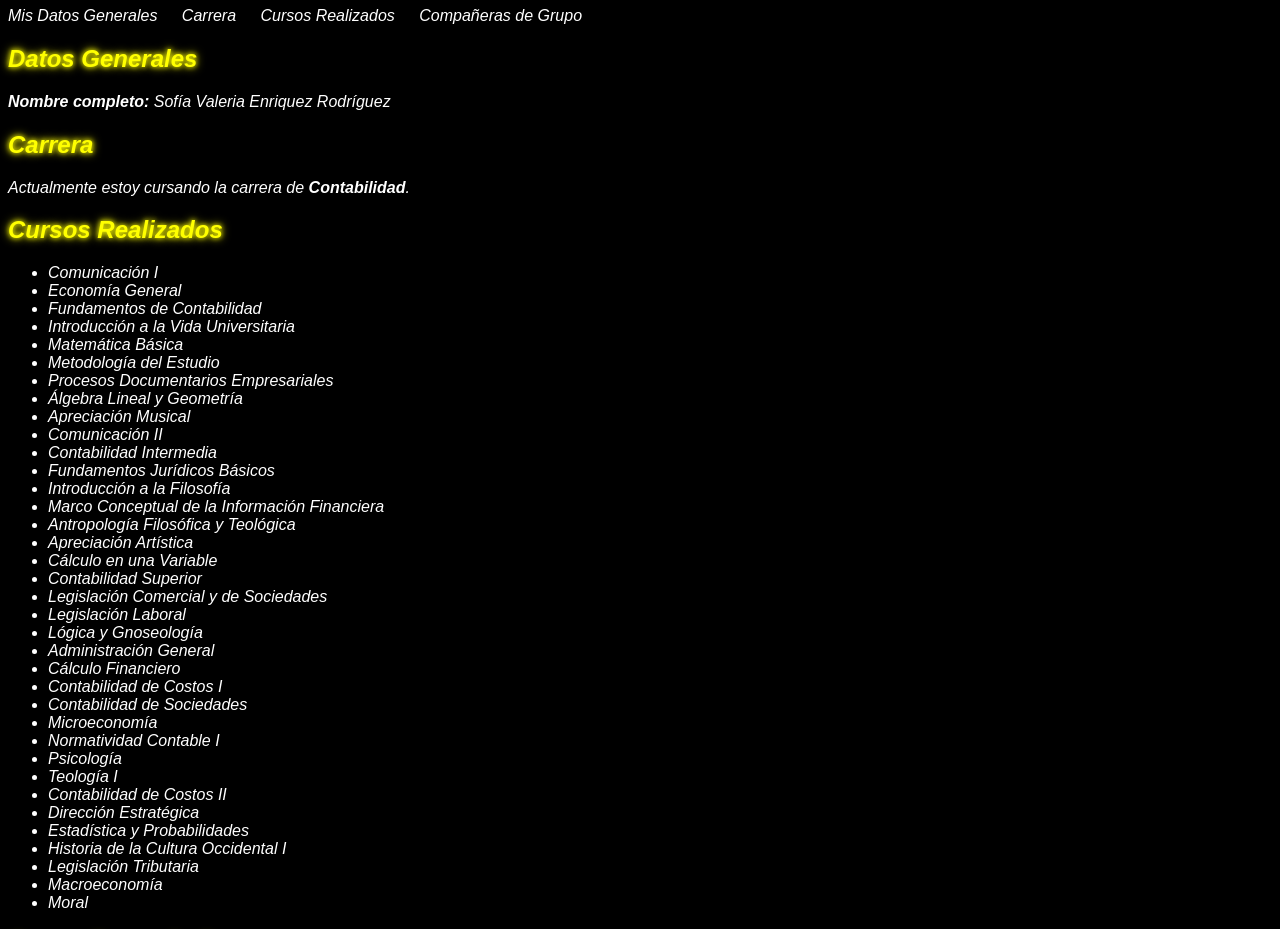
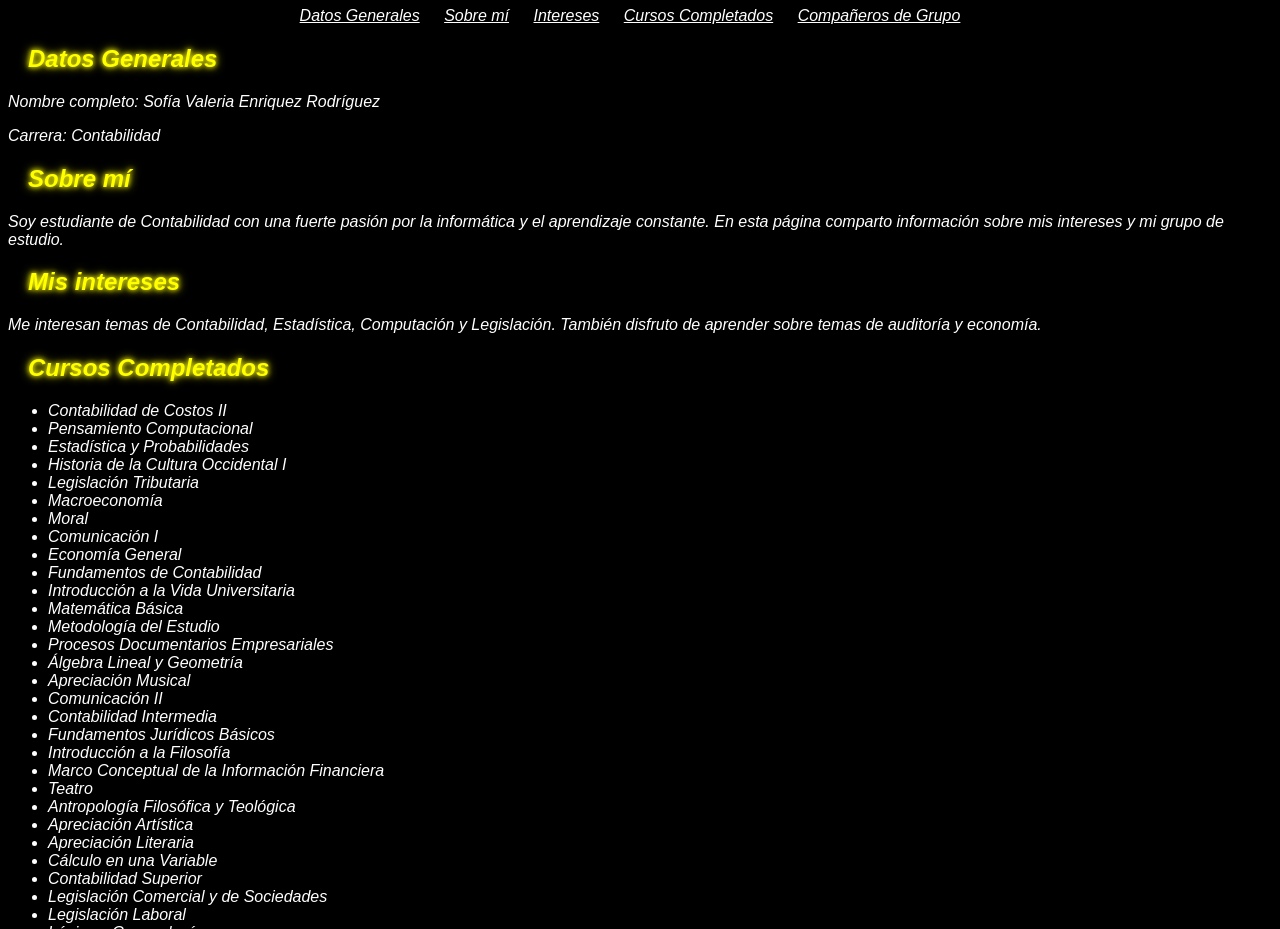
Before and after one commit to sofiavenriquezr/Mi-p-gina-web, a plain HTML site: page index.html in a window 1280 px wide. Shown: the part 73-1002 px from the top of the page. Drawn offline with Linux system fonts and the light colour scheme.

Commit message:
Add files via upload

```diff
--- a/index.html
+++ b/index.html
@@ -3,77 +3,108 @@
 <head>
     <meta charset="UTF-8">
     <meta name="viewport" content="width=device-width, initial-scale=1.0">
-    <title>Sofía Valeria Enriquez Rodríguez</title>
+    <title>Sofía Valeria Enriquez Rodríguez - Página Personal</title>
+
+    <!-- Meta descripción y palabras clave para SEO -->
+    <meta name="description" content="Página personal de Sofía Valeria Enriquez Rodríguez. Conoce más sobre mí, mis datos generales, mis intereses y mis compañeros de estudio.">
+    <meta name="keywords" content="Sofía Valeria Enriquez Rodríguez, compañeros de grupo, ICC, estudios, Alexandra Atamari, Fernanda Chávez, Nicole Galdós, cursos">
+
     <style>
+        /* Estilos globales */
         body {
-            background-color: black; /* Fondo negro */
-            color: white; /* Texto blanco */
-            font-family: 'Arial', sans-serif; /* Cambia la fuente aquí */
-            font-style: italic; /* Cursivo */
+            background-color: black;
+            color: white;
+            font-family: 'Arial', sans-serif;
+            font-style: italic;
         }
 
+        /* Encabezado */
         h1 {
+            color: #ffff00;
             text-align: center;
-            color: #ffff00; /* Color amarillo fosforescente */
-            text-shadow: 0 0 5px #ffff00, 0 0 10px #ffff00; /* Efecto brillante */
+            text-shadow: 0 0 5px #ffff00, 0 0 10px #ffff00;
         }
 
+        /* Subtítulos alineados a la izquierda */
         h2 {
-            color: #ffff00; /* Subtítulos en amarillo fosforescente */
-            text-shadow: 0 0 5px #ffff00, 0 0 10px #ffff00; /* Efecto brillante */
+            color: #ffff00;
+            text-shadow: 0 0 5px #ffff00, 0 0 10px #ffff00;
+            text-align: left;
+            margin-left: 20px;
         }
 
+        /* Enlaces y navegación */
         a {
-            color: white; /* Enlaces en blanco */
-            text-decoration: none; /* Sin subrayado */
+            color: white;
+            text-decoration: underline; /* Subrayado para todos los enlaces */
         }
-
         a:hover {
-            text-decoration: underline; /* Subrayado al pasar el mouse */
+            text-decoration: underline;
         }
 
         nav ul {
-            list-style-type: none; /* Sin viñetas en la lista */
-            padding: 0; /* Sin padding */
+            list-style-type: none;
+            padding: 0;
+            text-align: center;
+        }
+        nav li {
+            display: inline;
+            margin-right: 20px;
         }
 
-        nav li {
-            display: inline; /* Mostrar los elementos en línea */
-            margin-right: 20px; /* Espacio entre elementos */
+        /* Listados */
+        ul {
+            padding-left: 40px; /* Indentación del contenido */
         }
     </style>
 </head>
 <body>
+    <!-- Encabezado de la página -->
     <header>
-        <h1>Bienvenidos a la página de Sofía Valeria Enriquez Rodríguez</h1>
+        <h1>Sofía Valeria Enriquez Rodríguez</h1>
+        <nav>
+            <ul>
+                <li><a href="#datos-generales">Datos Generales</a></li>
+                <li><a href="#sobre-mi">Sobre mí</a></li>
+                <li><a href="#intereses">Intereses</a></li>
+                <li><a href="#cursos">Cursos Completados</a></li>
+                <li><a href="#compañeros">Compañeros de Grupo</a></li>
+            </ul>
+        </nav>
     </header>
 
-    <nav>
-        <ul>
-            <li><a href="#datos_generales">Mis Datos Generales</a></li>
-            <li><a href="#carrera">Carrera</a></li>
-            <li><a href="#cursos">Cursos Realizados</a></li>
-            <li><a href="#compañeros">Compañeras de Grupo</a></li>
-        </ul>
-    </nav>
-
+    <!-- Contenido principal -->
     <main>
-        <!-- Sección de Datos Generales -->
-        <section id="datos_generales">
+        <!-- Datos generales -->
+        <section id="datos-generales">
             <h2>Datos Generales</h2>
-            <p><strong>Nombre completo:</strong> Sofía Valeria Enriquez Rodríguez</p>
+            <p>Nombre completo: Sofía Valeria Enriquez Rodríguez</p>
+            <p>Carrera: Contabilidad</p>
         </section>
 
-        <!-- Sección de Carrera -->
-        <section id="carrera">
-            <h2>Carrera</h2>
-            <p>Actualmente estoy cursando la carrera de <strong>Contabilidad</strong>.</p>
+        <!-- Sección sobre mí -->
+        <section id="sobre-mi">
+            <h2>Sobre mí</h2>
+            <p>Soy estudiante de Contabilidad con una fuerte pasión por la informática y el aprendizaje constante. En esta página comparto información sobre mis intereses y mi grupo de estudio.</p>
         </section>
 
-        <!-- Sección de Cursos Realizados -->
+        <!-- Sección de intereses -->
+        <section id="intereses">
+            <h2>Mis intereses</h2>
+            <p>Me interesan temas de Contabilidad, Estadística, Computación y Legislación. También disfruto de aprender sobre temas de auditoría y economía.</p>
+        </section>
+
+        <!-- Listado de cursos -->
         <section id="cursos">
-            <h2>Cursos Realizados</h2>
+            <h2>Cursos Completados</h2>
             <ul>
+                <li>Contabilidad de Costos II</li>
+                <li>Pensamiento Computacional</li>
+                <li>Estadística y Probabilidades</li>
+                <li>Historia de la Cultura Occidental I</li>
+                <li>Legislación Tributaria</li>
+                <li>Macroeconomía</li>
+                <li>Moral</li>
                 <li>Comunicación I</li>
                 <li>Economía General</li>
                 <li>Fundamentos de Contabilidad</li>
@@ -88,8 +119,10 @@
                 <li>Fundamentos Jurídicos Básicos</li>
                 <li>Introducción a la Filosofía</li>
                 <li>Marco Conceptual de la Información Financiera</li>
+                <li>Teatro</li>
                 <li>Antropología Filosófica y Teológica</li>
                 <li>Apreciación Artística</li>
+                <li>Apreciación Literaria</li>
                 <li>Cálculo en una Variable</li>
                 <li>Contabilidad Superior</li>
                 <li>Legislación Comercial y de Sociedades</li>
@@ -101,30 +134,26 @@
                 <li>Contabilidad de Sociedades</li>
                 <li>Microeconomía</li>
                 <li>Normatividad Contable I</li>
+                <li>Persona Matrimonio y Familia</li>
                 <li>Psicología</li>
                 <li>Teología I</li>
-                <li>Contabilidad de Costos II</li>
                 <li>Dirección Estratégica</li>
-                <li>Estadística y Probabilidades</li>
-                <li>Historia de la Cultura Occidental I</li>
-                <li>Legislación Tributaria</li>
-                <li>Macroeconomía</li>
-                <li>Moral</li>
             </ul>
         </section>
 
-        <!-- Sección de Compañeros -->
+        <!-- Sección de compañeros de grupo -->
         <section id="compañeros">
             <h2>Compañeros de Grupo</h2>
-            <p>Yo estudio ICC con mis compañeros:</p>
+            <p>Mis compañeras de grupo en la universidad son:</p>
             <ul>
-                <li><a href="https://alexandraata.neocities.org/">Alexandra Atamari</a></li>
-                <li><a href="https://nicolegaldos.neocities.org/">Nicole Galdós</a></li>
-                <li><a href="https://robertoampueroch.neocities.org/">Roberto Ampuero</a></li>
+                <li><a href="https://alexandraata.neocities.org/" target="_blank">Alexandra Atamari</a></li>
+                <li><a href="https://nicolegaldos.neocities.org/" target="_blank">Nicole Galdós</a></li>
+                <li><a href="https://robertoampueroch.neocities.org/" target="_blank">Roberto Ampuero</a></li>
             </ul>
         </section>
     </main>
 
+    <!-- Pie de página -->
     <footer>
         <p>&copy; 2024 Sofía Valeria Enriquez Rodríguez</p>
     </footer>
```
